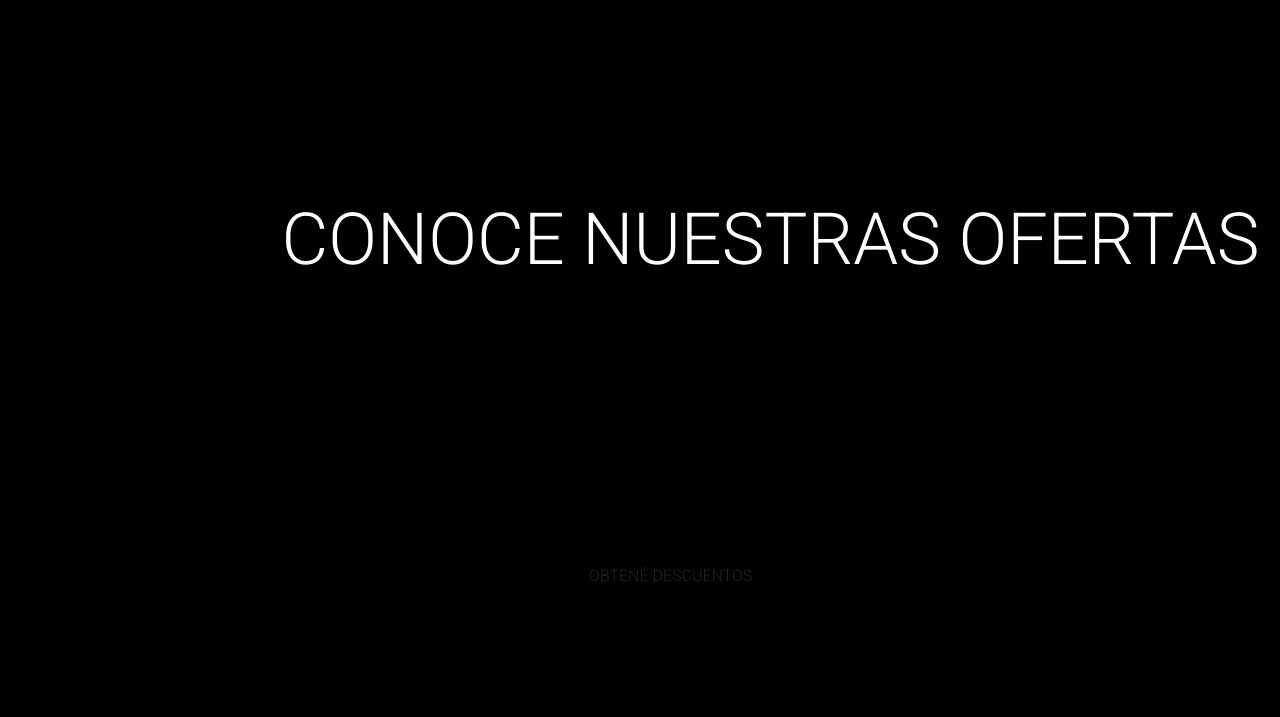
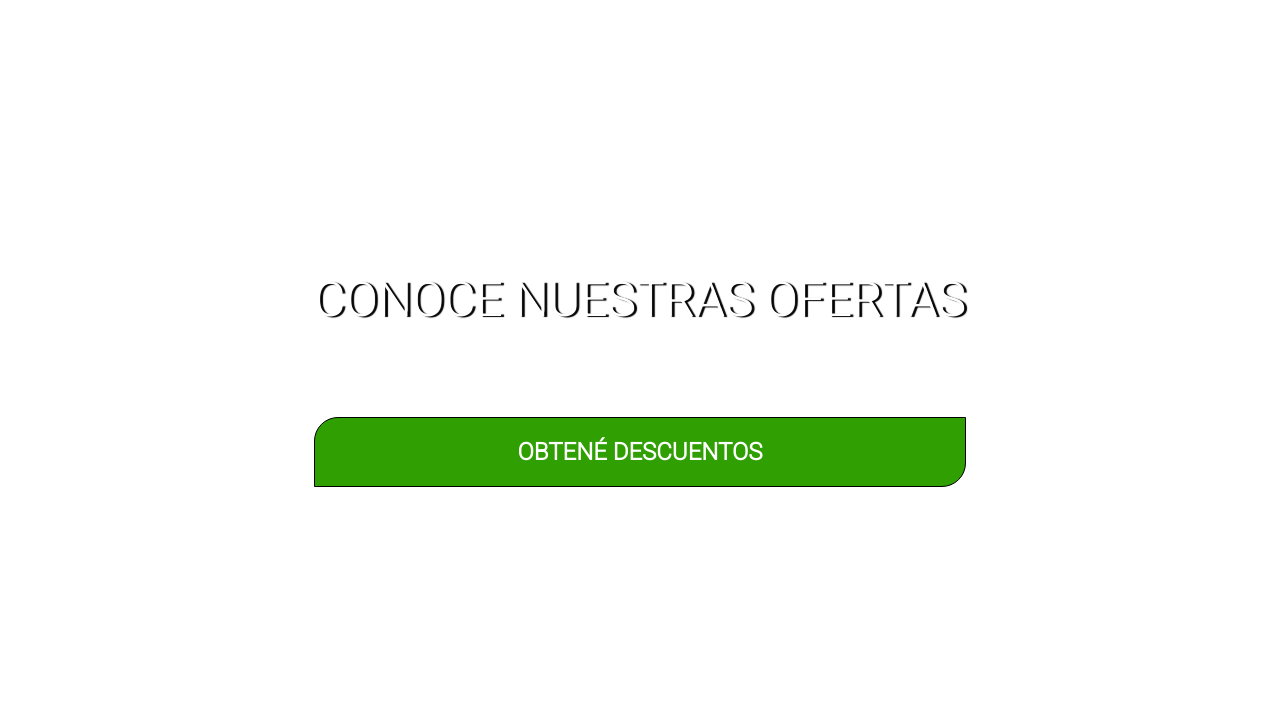
Before and after one commit to Milej/PreEntregaMenvielle, a plain HTML site: page index.html in a window 1280 px wide. Shown: the part 83-800 px from the top of the page. Drawn offline with nearby package versions, Linux system fonts and the light colour scheme.

Commit message:
Agregue un archivo CSS para manejar las queries. Modifique la seccion main del index.

```diff
--- a/css/main.css
+++ b/css/main.css
@@ -60,6 +60,9 @@
 
 /* SECCION PRINCIPAL */
 .main-section{
+  display: grid;
+  place-content: center;
+  gap: 80px;
   height: 95vh;
   background-image: url('./../assets/img/background.jpg');
   background-position: center center;
@@ -67,53 +70,36 @@
 }
 
 /* TITULO DE LA SECCION PRINCIPAL */
-.main-section .section-text h1{
-  position: absolute;
-  font-size: 72px;
+.main-section .main-section__title{
+  font-size: 4rem;
   color: #FFF;
-  text-shadow: 5px 5px 5px black;
-  z-index: 999;
-  top: 35%;
-  left: 22%;
+  text-shadow: 3px 1px 1px black;
 }
 
-/* EFECTO DE OSCURIDAD A IMAGEN SECCION PRINCIPAL */
-.main-section .bg-black{
-  position: relative;
-  background-color: rgba(0, 0, 0, .3);
-  height: 95vh;
+/* BOTON DE ACCION PARA LA SECCION MAIN */
+.main-section .main-section__btn{
+  color: white;
+  background-color: #2f9f02;
+  font-weight: bold;
+  font-size: 1.5rem;
+  border: 1px solid black;
+  border-radius: 24px 0;
+  padding: 16px;
 }
-
-
-/* BOTON DE ACCION PARA LA SECCION MAIN */
-.main-section .btn-action{
-  position: absolute;
-  z-index: 999;
-  top: 80%;
-  left: 45%;
-}
-
-.btn{
-  font-size: 20px;
-  font-weight: bold;
-  border: 1px solid black;
-  color: white;
-  text-decoration: none;
-  padding: 16px 24px;
-  box-shadow: 0px 5px 10px black;
-  cursor: pointer;
-}
+  .main-section .main-section__btn:hover{
+    color: white;
+    background-color: #227501;
+    font-weight: bold;
+    border: 1px solid black;
+    border-radius: 24px 0;
+    padding: 16px 24px;
+  }
 
 .btn-submit{
   background-color: #2f9f02;
   padding: 16px 48px;
 }
 
-/* BOTON DE ACCION */
-.btn-action{
-  background-color: #2f9f02;
-  border-radius: 24px 0;
-}
 
 /* SECCION DE MEGA OFERTAS */
 .offers-section, .list-section{
--- /dev/null
+++ b/css/queries.css
@@ -0,0 +1,37 @@
+@media (max-width: 359px) {
+
+  .main-section{
+    height: 50vh;
+  }
+
+  .main-section .main-section__title{
+    font-size: 1rem;
+  }
+
+  .main-section .main-section__btn{
+    font-size: .75rem;
+    padding: 8px;
+  }
+
+}
+
+@media (min-width: 360px) and (max-width: 767px) {
+
+  .main-section .main-section__title{
+    font-size: 2rem;
+  }
+
+  .main-section .main-section__btn{
+    font-size: 1rem;
+    padding: 12px;
+  }
+
+}
+
+@media (min-width: 768px) and (max-width: 1366px) {
+
+  .main-section .main-section__title{
+    font-size: 3rem;
+  }
+
+}
--- a/index.html
+++ b/index.html
@@ -8,6 +8,7 @@
 
   <!-- ESTILO PROPIO -->
   <link rel="stylesheet" href="./css/main.css">
+  <link rel="stylesheet" href="./css/queries.css">
 
   <!-- TIPOGRAFIA -->
   <link rel="preconnect" href="https://fonts.googleapis.com">
@@ -25,7 +26,7 @@
 <body>
 
   <!-- BARRA DE NAVEGACION -->
-  <nav class="navbar navbar-expand-lg">
+  <nav class="navbar navbar-expand-xl">
 
     <div class="container-fluid">
 
@@ -68,15 +69,9 @@
   <!-- SECCION PRINCIPAL -->
   <section class="main-section">
 
-    <div class="section-text">
+    <h1 class="main-section__title">CONOCE NUESTRAS OFERTAS</h1>
 
-      <h1>CONOCE NUESTRAS OFERTAS</h1>
-
-      <a href="./views/club-eme.html" class="btn btn-action">OBTENÉ DESCUENTOS</a>
-
-    </div>
-
-    <div class="bg-black"></div>
+    <a href="./views/club-eme.html" class="btn main-section__btn">OBTENÉ DESCUENTOS</a>
 
   </section>
 
```
